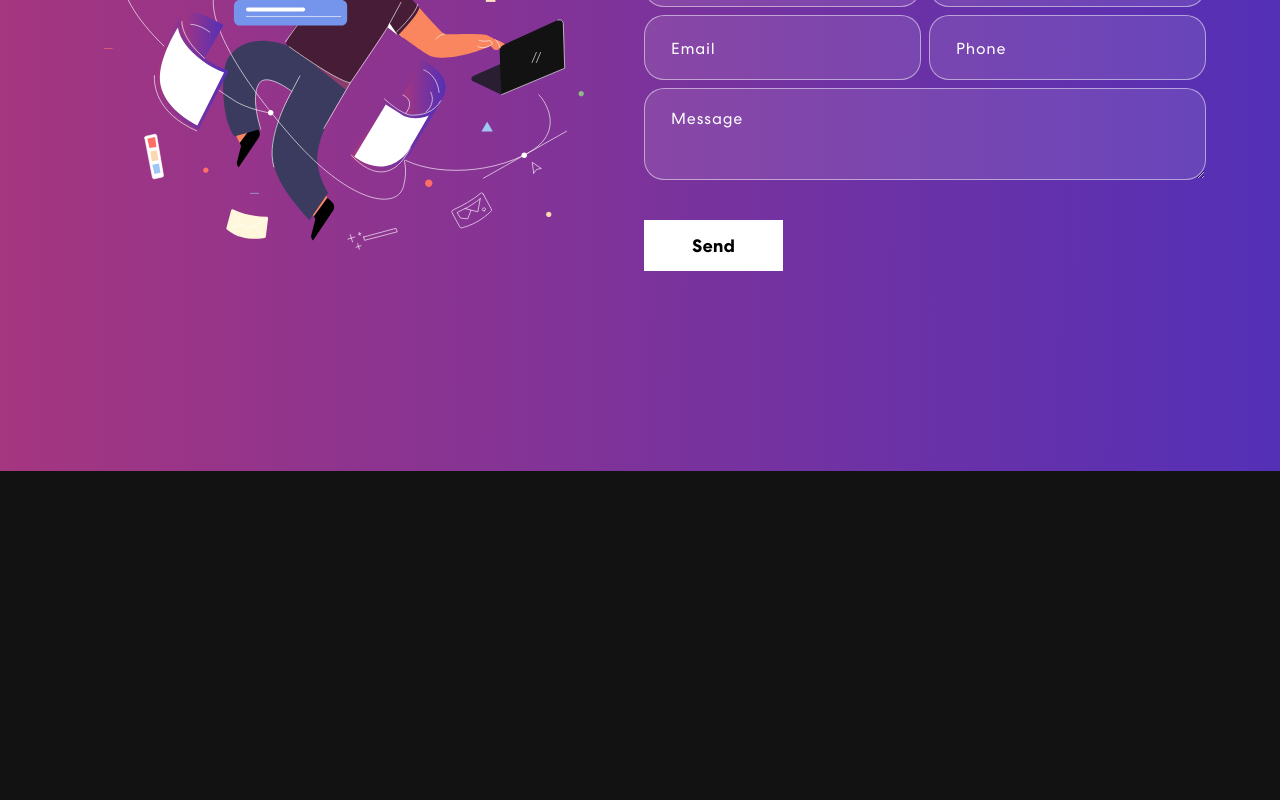
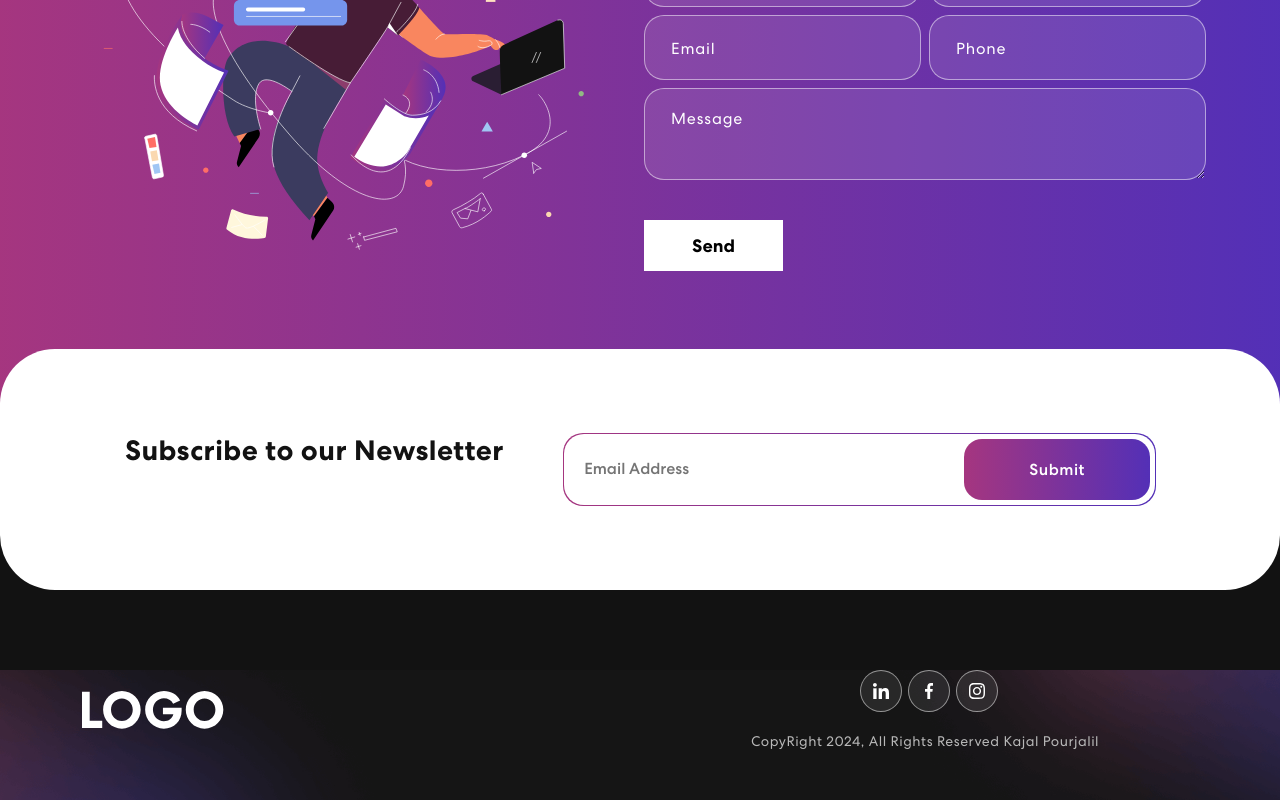
Before and after one commit to KajalPourjalil/portfolio_website, a React (Vite) app in the folder portfolio_website/: page / in a window 1280 px wide. Shown: the part 2496-3296 px from the top of the page. Before the commit the page ends 2967 px from the top, so only its background shows below. Built offline with nearby package versions, Linux system fonts and the light colour scheme.

Commit message:
Added Newsletter to app.jsx

```diff
--- a/portfolio_website/src/App.jsx
+++ b/portfolio_website/src/App.jsx
@@ -5,6 +5,8 @@ import { Banner } from "./Component/Banner"
 import { Skills } from "./Component/Skills";
 import { Projects } from './Component/Projects';
 import { ContactForm } from "./Component/ContactForm";
+import { Newsletter } from "./Component/Newsletter";
+import { Footer } from "./Component/Footer";
 import 'bootstrap/dist/css/bootstrap.min.css';
 import './App.css';
 
@@ -16,6 +18,8 @@ function App() {
       <Skills/>
       <Projects/>
       <ContactForm />
+      <Newsletter/>
+      <Footer/>
     </div>
   );
 }
--- /dev/null
+++ b/portfolio_website/src/Component/Footer.jsx
@@ -0,0 +1,36 @@
+import React from "react";
+// import { MailchimpForm } from "./MailchimpForm";
+import { Container, Col, Row } from "react-bootstrap";
+import logo from "../assets/img/logo.svg";
+import navIcon1 from "../assets/img/nav-icon1.svg";
+import navIcon2 from "../assets/img/nav-icon2.svg";
+import navIcon3 from "../assets/img/nav-icon3.svg";
+
+export const Footer = () => {
+  return (
+    <footer className="footer">
+      <Container>
+        <Row className="align-items-center">
+          {/* <MailchimpForm /> */}
+          <Col sm={6}>
+            <img src={logo} alt="Logo" />
+          </Col>
+          <Col sm={6} className="text-center textt-sm-end">
+            <div className="social-icon">
+              <a href="">
+                <img src={navIcon1} />
+              </a>
+              <a href="">
+                <img src={navIcon2} />
+              </a>
+              <a href="">
+                <img src={navIcon3} />
+              </a>
+            </div>
+            <p>CopyRight 2024, All Rights Reserved Kajal Pourjalil</p>
+          </Col>
+        </Row>
+      </Container>
+    </footer>
+  );
+};
--- a/portfolio_website/src/Component/MailchimpForm.jsx
+++ b/portfolio_website/src/Component/MailchimpForm.jsx
@@ -1,5 +1,5 @@
 import React from "react";
-import MailchimpSubscribe from "react-mailchimp-susbcribe";
+// import MailchimpSubscribe from "react-mailchimp-susbcribe";
 import { Newsletter } from "./Newsletter";
 
 export const MailchimpForm = () => {
--- a/portfolio_website/src/Component/Newsletter.jsx
+++ b/portfolio_website/src/Component/Newsletter.jsx
@@ -1,6 +1,6 @@
 import React from "react";
 import { useState, useEffect } from "react";
-import { Col, Row } from "react-bootstrap";
+import { Col, Row, Alert } from "react-bootstrap";
 
 
 export const Newsletter = ({ onValidated, status, message }) => {
```
